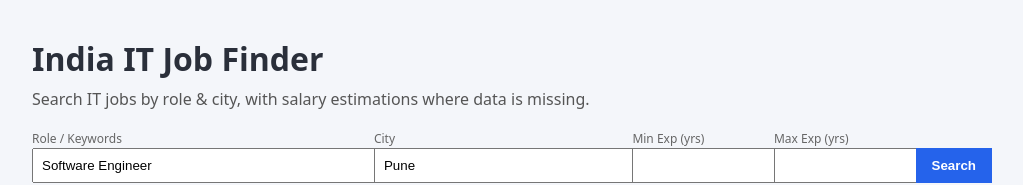
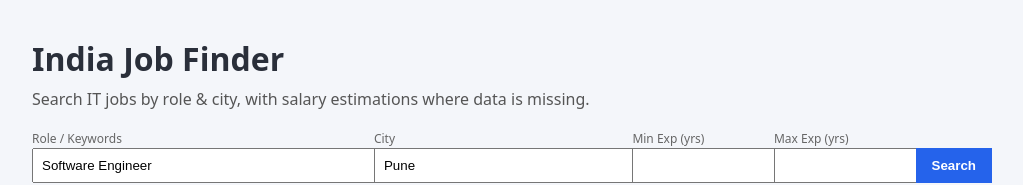
Before and after one commit to Sampoorna-tech/ai-job-finder, a React (Vite) app in the folder frontend/: page / in a window 1280 px wide. Shown: the top 185 px of the page, without its empty margins (128-1151 px from the left). Built offline with nearby package versions, Linux system fonts and the light colour scheme; no server answers.

Commit message:
text change

```diff
--- a/frontend/src/App.jsx
+++ b/frontend/src/App.jsx
@@ -65,7 +65,7 @@ setJobs(allJobs);
 
   return (
     <div style={{ fontFamily: "system-ui, sans-serif", padding: "16px", maxWidth: "960px", margin: "0 auto" }}>
-      <h1 style={{ marginBottom: "8px" }}>India IT Job Finder</h1>
+      <h1 style={{ marginBottom: "8px" }}>India Job Finder</h1>
       <p style={{ marginTop: 0, color: "#555" }}>
         Search IT jobs by role & city, with salary estimations where data is missing.
       </p>
```
